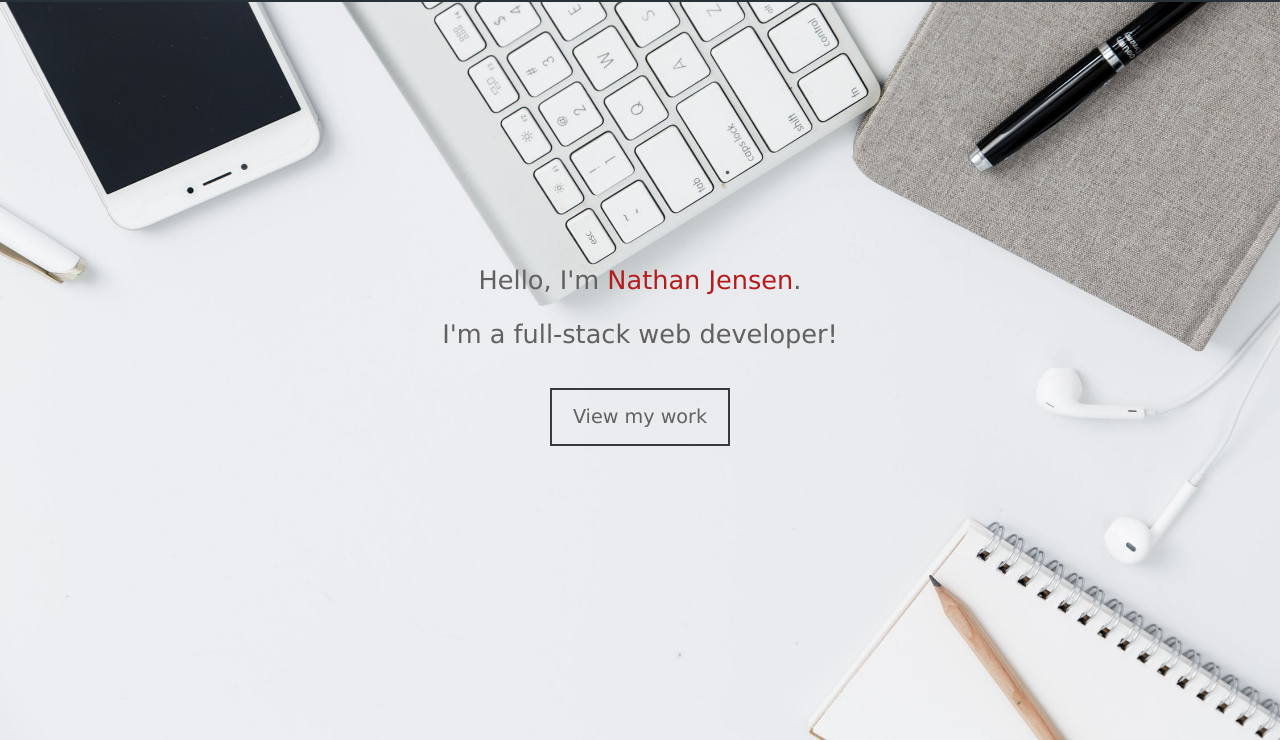
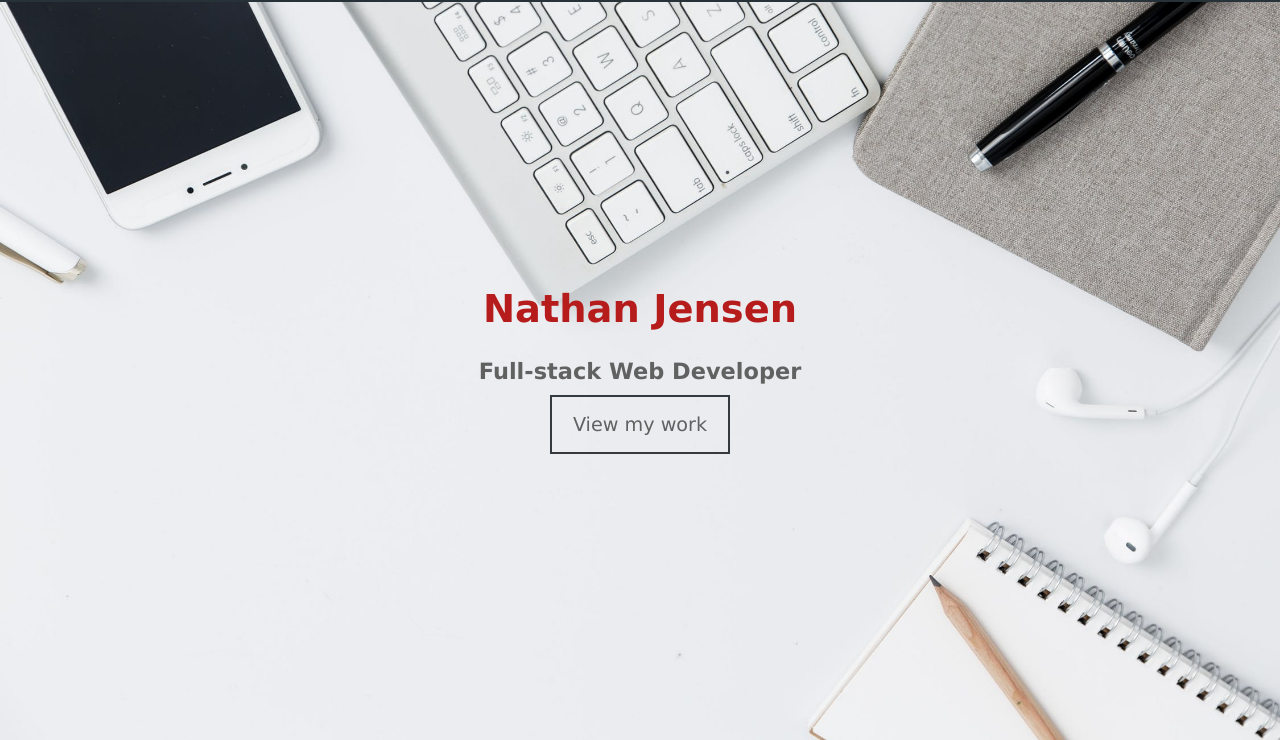
Before and after one commit to najens/najens.github.io, a plain HTML site: page index.html in a window 1280 px wide. Shown: the part 60-800 px from the top of the page. Drawn offline with Linux system fonts and the light colour scheme.

Commit message:
docs: Modify page headings

```diff
--- a/css/app.css
+++ b/css/app.css
@@ -29,6 +29,10 @@ body {
   font-size: 1.2rem;
   overflow-x: hidden;
   text-align: center;
+}
+
+h1 {
+
 }
 
 li {
@@ -177,16 +181,16 @@ section:nth-of-type(1) {
   background-repeat: no-repeat;
   background-size: cover;
   height: calc(100vh + 53px);
+  line-height: 1.2;
 }
 
-.text {
-  font-size: 1.6rem;
-  line-height: 1.4rem;
-  margin: 0 0 2rem;
+section:nth-of-type(1) h1 {
+  font-size: 2.4rem;
+  color: #b71c1c;
 }
 
-.intro-highlight {
-  color: #b71c1c;
+section:nth-of-type(1) h2 {
+  font-size: 1.8rem;
 }
 
 .button {
--- a/index.html
+++ b/index.html
@@ -45,13 +45,8 @@
 
       <section id="intro" class="flex-col">
         <div class="container">
-          <p class="text">
-            <span id="intro-greeting">Hello, I'm </span>
-            <span id="intro-name" class="intro-highlight">Nathan Jensen</span>.
-          </p>
-          <p class="text">
-            <span id="intro-text">I'm a full-stack web developer!</span>
-          </p>
+          <h1 id="intro-name">Nathan Jensen</h1>
+          <h3 id="intro-text" class="text">Full-stack Web Developer</h3>
           <div class="button">
             <a id="intro-link" href="#about">View my work</a>
           </div>
```
